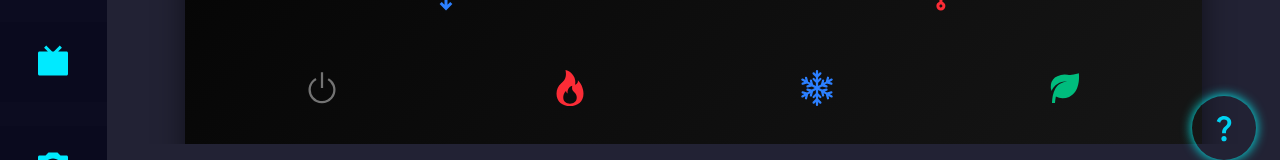
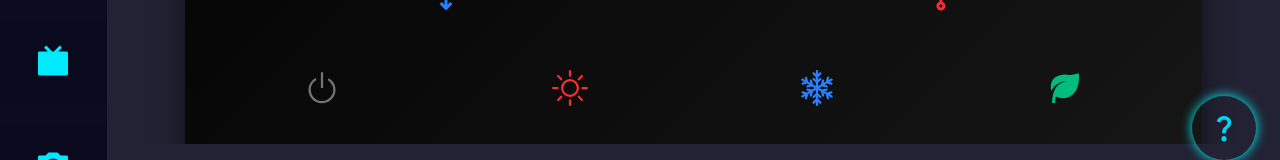
Before and after one commit to luckyboy2790/smart-home-ui-complete, a React (Vite) app: page /hvac in a window 1280 px wide. Shown: the part 608-768 px from the top of the page. Built offline with nearby package versions, Linux system fonts and the light colour scheme.

Commit message:
changed fire icon to sun icon

```diff
--- a/src/pages/HVAC/components/AllTempControlCard.tsx
+++ b/src/pages/HVAC/components/AllTempControlCard.tsx
@@ -1,7 +1,7 @@
 import React, { useEffect } from "react";
 import styled from "styled-components";
 import { CgArrowLongDownC, CgArrowLongUpC } from "react-icons/cg";
-import { BsFire, BsSnow2, BsPower } from "react-icons/bs";
+import { BsSun, BsSnow2, BsPower } from "react-icons/bs";
 import { BiSolidLeaf } from "react-icons/bi";
 
 interface WrapperProps {
@@ -71,7 +71,7 @@ const ClimateControllCard = ({
             <BsPower />
           </div>
           <div className="flex justify-center items-center w-1/4 py-4 text-4xl text-red-500">
-            <BsFire />
+            <BsSun />
           </div>
           <div className="flex justify-center items-center w-1/4 py-4 text-4xl text-blue-500">
             <BsSnow2 />
--- a/src/pages/HVAC/components/TempListItemCard.tsx
+++ b/src/pages/HVAC/components/TempListItemCard.tsx
@@ -1,4 +1,4 @@
-import { BsFire, BsSnow2, BsPower } from "react-icons/bs";
+import { BsSun, BsSnow2, BsPower } from "react-icons/bs";
 import { BiSolidLeaf } from "react-icons/bi";
 import classNames from "classnames";
 import { useState } from "react";
@@ -58,7 +58,7 @@ const TempListItemCard = ({
             className="flex justify-center items-center py-4 text-2xl text-red-500 cursor-pointer"
             onClick={() => setTagStatus("heat")}
           >
-            <BsFire />
+            <BsSun />
           </div>
           <div
             className="flex justify-center items-center py-4 text-2xl text-blue-500 cursor-pointer"
--- a/src/pages/Home/components/RoomTemp/RoomTempCard.tsx
+++ b/src/pages/Home/components/RoomTemp/RoomTempCard.tsx
@@ -1,7 +1,7 @@
 import React, { useEffect } from "react";
 import styled from "styled-components";
 import { CgArrowLongDownC, CgArrowLongUpC } from "react-icons/cg";
-import { BsFire, BsSnow2, BsPower } from "react-icons/bs";
+import { BsSun, BsSnow2, BsPower } from "react-icons/bs";
 import { BiSolidLeaf } from "react-icons/bi";
 import RoomTempSelect from "./RoomTempSelect";
 
@@ -75,7 +75,7 @@ const RoomTemp = ({
             <BsPower />
           </div>
           <div className="flex justify-center items-center w-1/4 py-4 text-4xl text-red-500">
-            <BsFire />
+            <BsSun />
           </div>
           <div className="flex justify-center items-center w-1/4 py-4 text-4xl text-blue-500">
             <BsSnow2 />
@@ -116,7 +116,7 @@ const StyledWrapper = styled.div<WrapperProps>`
     height: 101.3%;
     border-radius: 10px;
     background-color: ${({ status }) =>
-      status === "cooling" ? "#0080ff" : "#d80000"};
+    status === "cooling" ? "#0080ff" : "#d80000"};
     transition: background-color 0.8s ease-in-out, transform 0.8s ease-in-out;
     z-index: -10;
     pointer-events: none;
@@ -146,9 +146,9 @@ const StyledWrapper = styled.div<WrapperProps>`
   .card:hover::before {
     transform: scaleX(1.02) scaleY(1.02);
     box-shadow: ${({ status }) =>
-      status === "cooling"
-        ? "0px 0px 30px 0px hsla(210, 100%, 50%, 0.5)"
-        : "0px 0px 30px 0px hsla(0, 100%, 50%, 0.5)"};
+    status === "cooling"
+      ? "0px 0px 30px 0px hsla(210, 100%, 50%, 0.5)"
+      : "0px 0px 30px 0px hsla(0, 100%, 50%, 0.5)"};
   }
 `;
 
```
Lines whose indentation alone changed are shown as unchanged.
